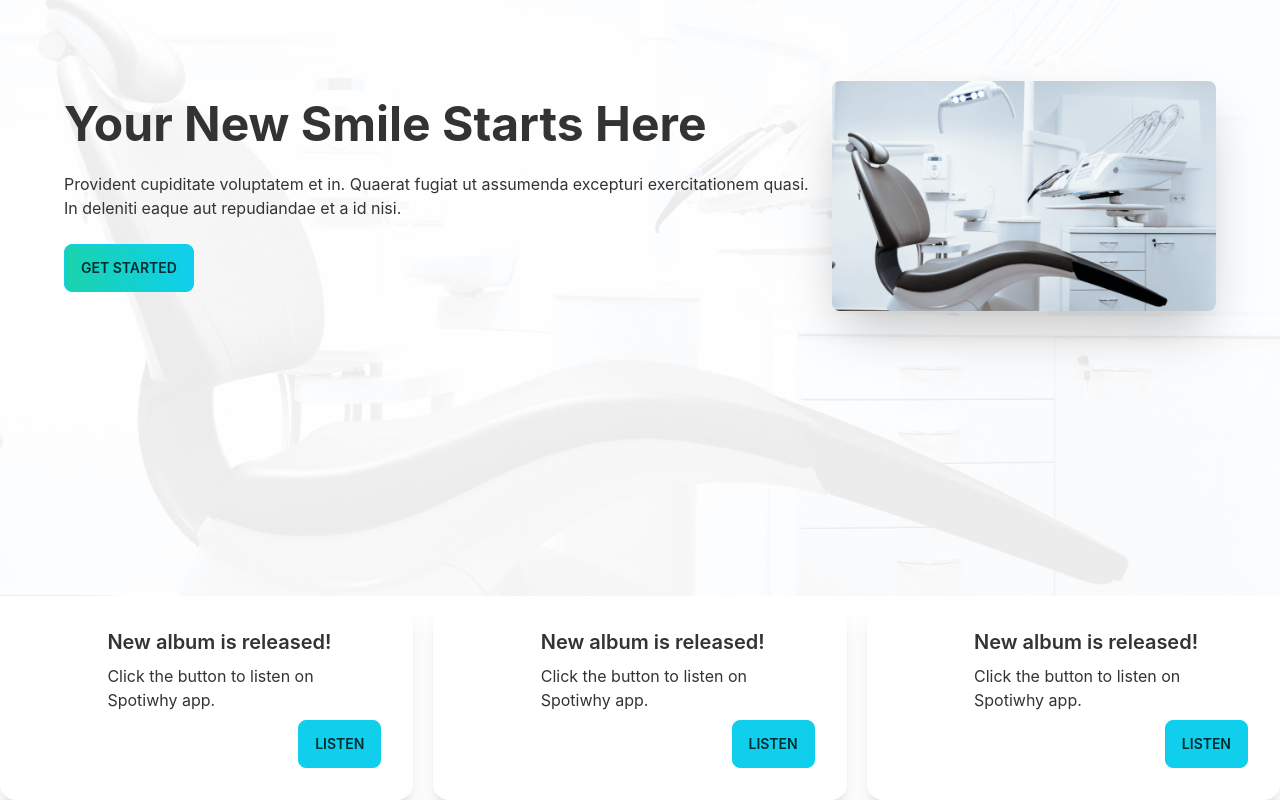
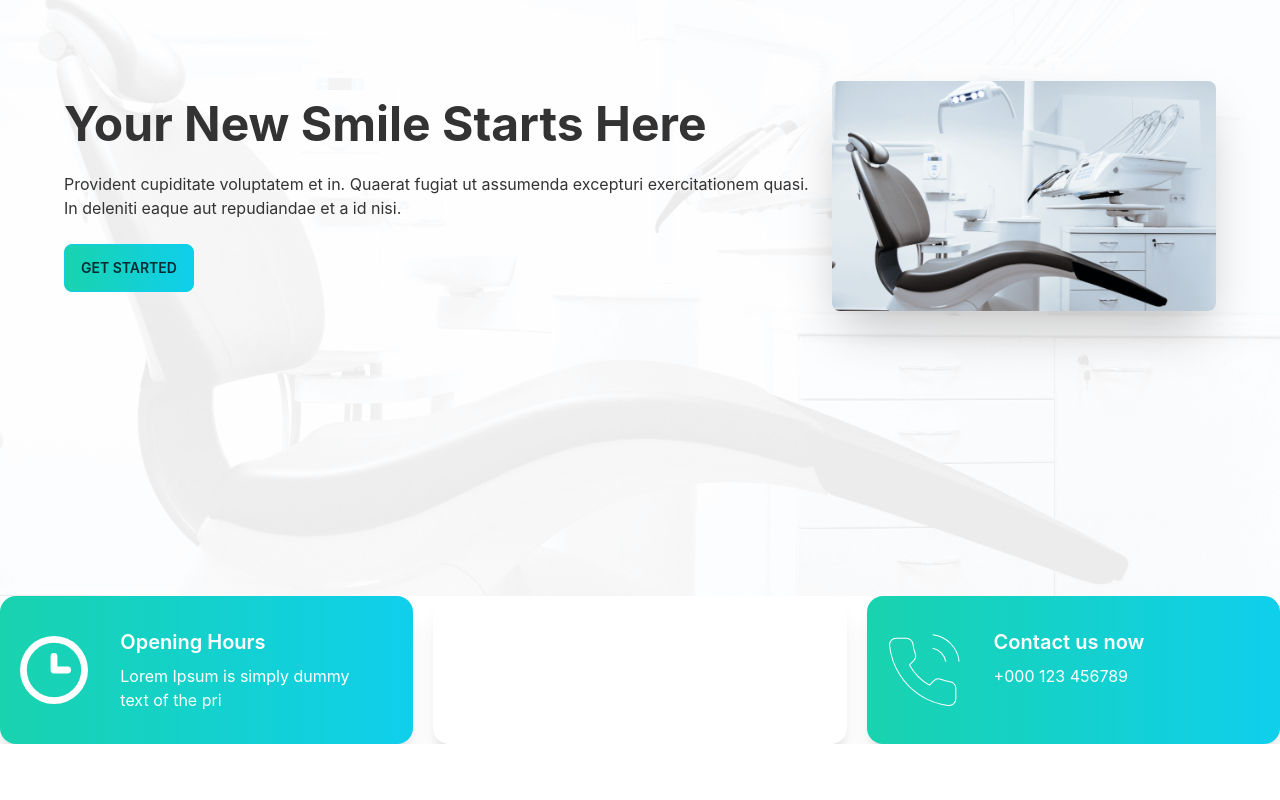
Before and after one commit to RHN007/doctors_portal, a React (Create React App) app: page / in a window 1280 px wide. Shown: the part 268-1068 px from the top of the page. After the commit the page ends 1012 px from the top, so only its background shows below. Built offline with nearby package versions, Linux system fonts and the light colour scheme.

Commit message:
adding updating card info

```diff
--- a/src/Pages/Home/Info.js
+++ b/src/Pages/Home/Info.js
@@ -1,13 +1,15 @@
 import React from 'react';
 import InforCard from './InforCard';
 import clock from '../../assets/icons/clock.svg'
+import marker from '../../assets/icons/marker.svg'
+import phone from '../../assets/icons/phone.svg'
 
 const Info = () => {
     return (
         <div className='grid grid-cols-1 lg:grid-cols-3 gap-5'>
-            <InforCard img={clock}></InforCard>
-            <InforCard img={clock}></InforCard>
-            <InforCard img={clock}></InforCard>
+            <InforCard img={clock} cardTitle="Opening Hours"  bgClass="bg-gradient-to-r from-secondary to-primary" cardDetails="Lorem Ipsum is simply dummy text of the pri"  ></InforCard>
+            <InforCard img={marker} cardTitle="Visit our location" bgClass="bg-accent" cardDetails="Brooklyn, NY 10036, United States" ></InforCard>
+            <InforCard img={phone} cardTitle="Contact us now" bgClass="bg-gradient-to-r from-secondary to-primary" cardDetails="+000 123 456789" ></InforCard>
         </div>
     );
 };
--- a/src/Pages/Home/InforCard.js
+++ b/src/Pages/Home/InforCard.js
@@ -1,16 +1,14 @@
 import React from 'react';
 
-const InforCard = ({img}) => {
+const InforCard = ({img,cardTitle,bgClass,cardDetails}) => {
     return (
-        <div class="card lg:card-side bg-base-100 shadow-xl bg-accent">
-        <figure>
+        <div class={`card lg:card-side bg-base-100 shadow-xl ${bgClass}`} >
+        <figure className='pl-5'>
             <img src={img} alt="Album"/></figure>
-        <div class="card-body">
-          <h2 class="card-title">New album is released!</h2>
-          <p>Click the button to listen on Spotiwhy app.</p>
-          <div class="card-actions justify-end">
-            <button class="btn btn-primary">Listen</button>
-          </div>
+        <div class="card-body text-white ">
+          <h2 class="card-title">{cardTitle}</h2>
+          <p>{cardDetails}</p>
+
         </div>
       </div>
     );
```
